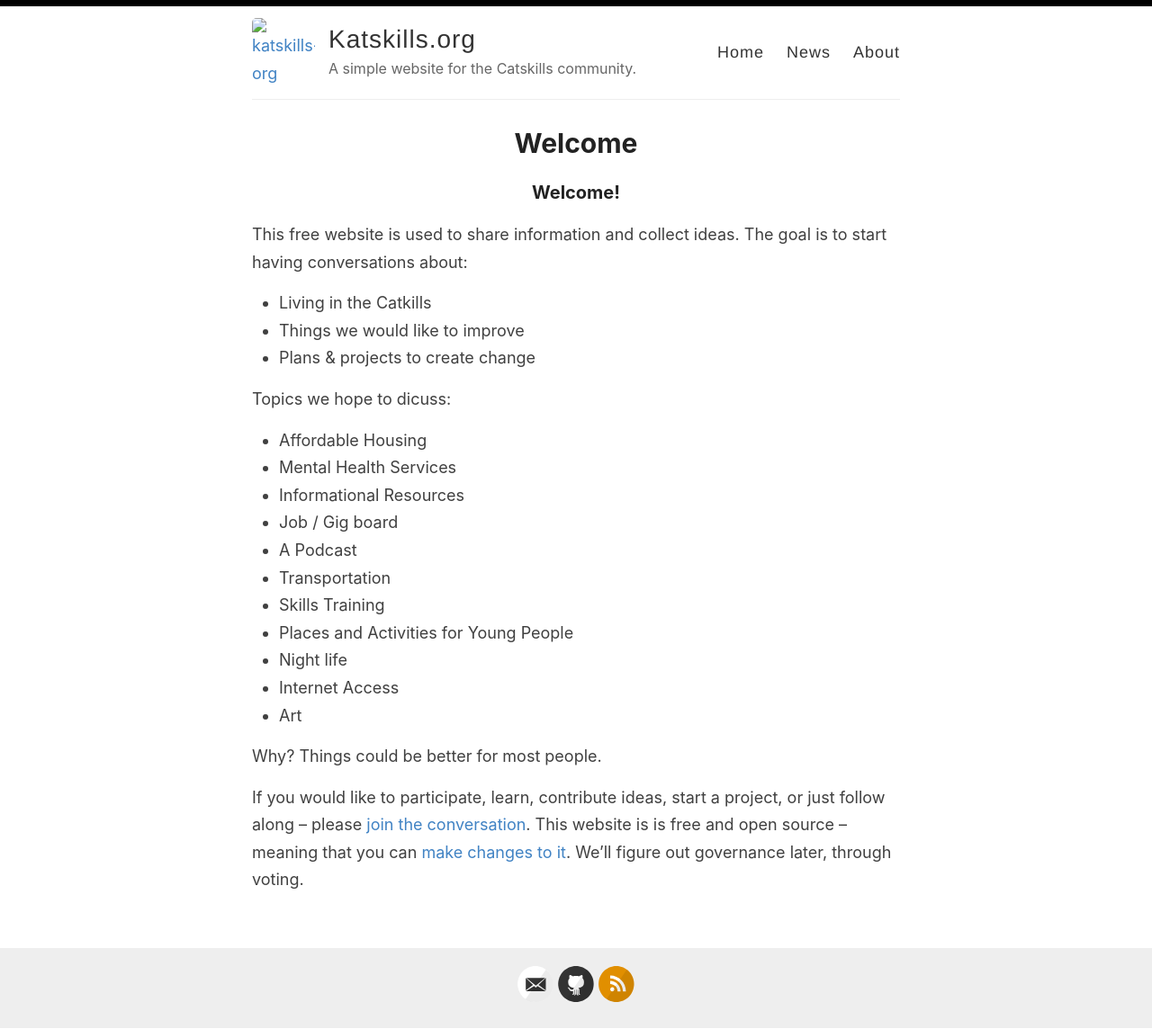
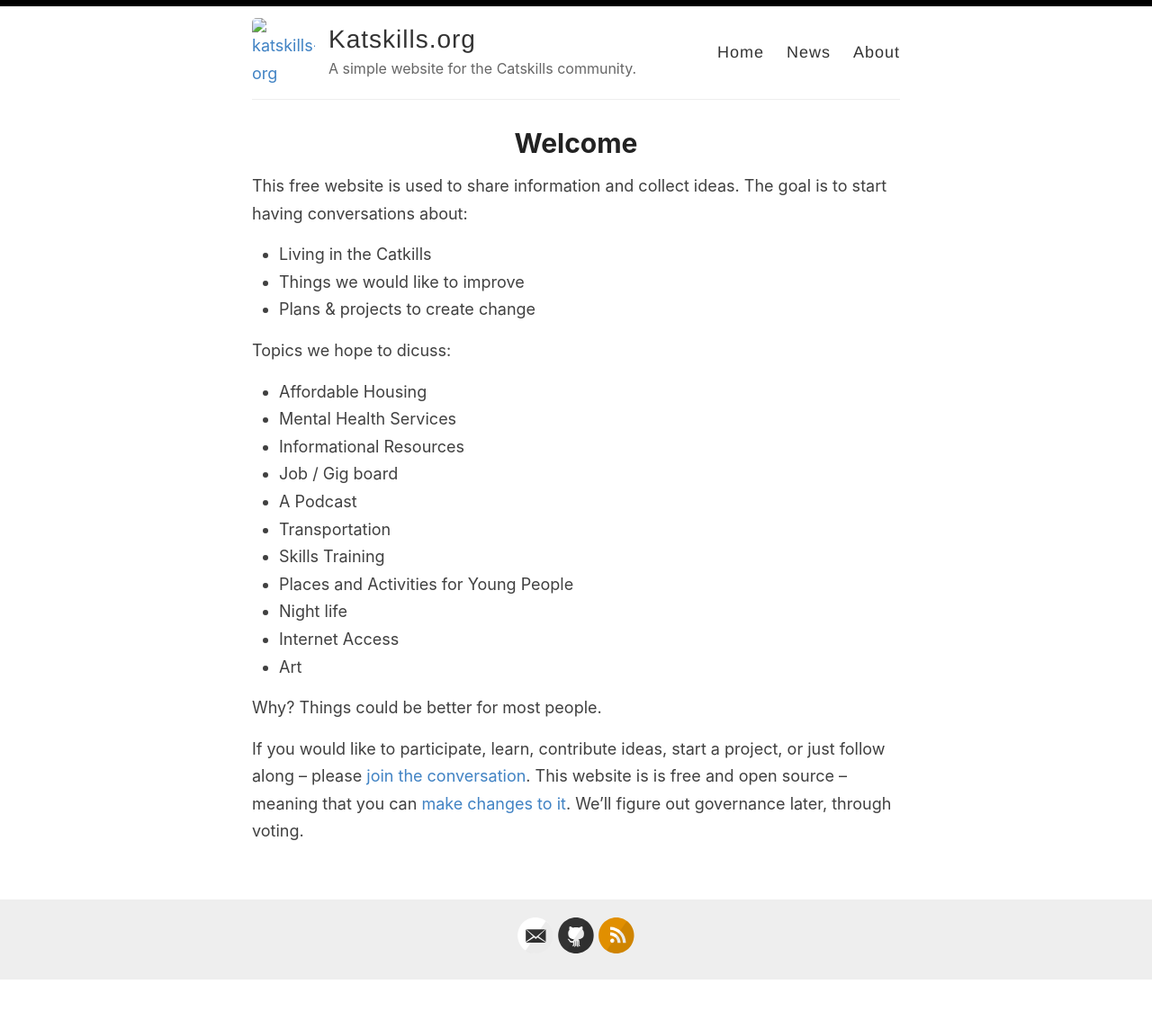
Before and after one commit to katskillskat/katskills-org, a Jekyll site: the page built from index.md, in a window 1280 px wide. Shown: the whole page at 90% size. Built offline with Jekyll 4.4.1, drawn with Linux system fonts in a browser that asks for light colours; after the commit the page ends 1090 px from its top, so only the background shows below that.

Commit message:
Update index.md

```diff
--- a/index.md
+++ b/index.md
@@ -4,7 +4,6 @@ title: Welcome
 permalink: /
 ---
 
-### Welcome!
 This free website is used to share information and collect ideas. The goal is to start having conversations about:
 - Living in the Catkills
 - Things we would like to improve
```
